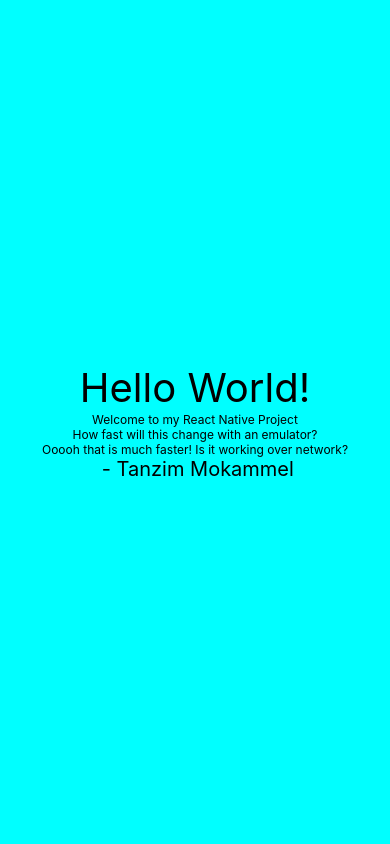
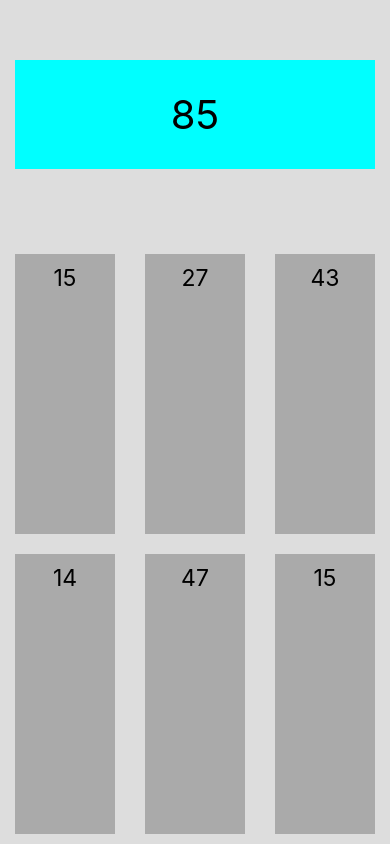
Before and after one commit to mtanzim/react-native-test, a React Native app: screen / in a window 390 px wide. Built offline with nearby package versions, Linux system fonts and the light colour scheme.

Commit message:
start working on generating random numbers

```diff
--- a/App.js
+++ b/App.js
@@ -4,7 +4,7 @@ import Game from './components/Game'
 export default class App extends React.Component {
   render() {
     return (
-      <Game/>
+      <Game numComponents={6} sumComponents={3}/>
     );
   }
 }
--- /dev/null
+++ b/components/EachCard.js
@@ -0,0 +1,31 @@
+import React from "react";
+import { StyleSheet, Text, View } from "react-native";
+import PropTypes from "prop-types";
+
+export default class EachCard extends React.Component {
+  static propTypes = {
+    id: PropTypes.number.isRequired,
+    val: PropTypes.number.isRequired,
+    // key: PropTypes.number.isRequired
+  };
+
+  render() {
+    return (
+      <Text style={styles.childTarget} id={this.props.id} key={this.props.index}>
+        {this.props.val}
+      </Text>
+    );
+  }
+}
+
+const styles = StyleSheet.create({
+  childTarget: {
+    width:100,
+    marginHorizontal: 15,
+    marginVertical: 10,
+    paddingVertical: 10,
+    fontSize: 23,
+    backgroundColor: "#aaa",
+    textAlign: "center"
+  }
+});
--- a/components/Game.js
+++ b/components/Game.js
@@ -1,17 +1,36 @@
-import React from 'react';
-import { StyleSheet, Text, View } from 'react-native';
+import React from "react";
+import { StyleSheet, Text, View } from "react-native";
+import PropTypes from "prop-types";
+
+import EachCard from './EachCard'
 
 export default class Game extends React.Component {
+  static propTypes = {
+    numComponents: PropTypes.number.isRequired,
+    sumComponents: PropTypes.number.isRequired
+  };
+
+  LOWER_BOUND = 10;
+  UPPPER_BOUND = 40;
+
+  numberArray = Array
+    .from({ length: this.props.numComponents })
+    .map( () => this.LOWER_BOUND + Math.floor(this.UPPPER_BOUND * Math.random()));
+
+  // TODO: shuffle random numbers
+  sum = this.numberArray
+    .slice(0,this.props.sumComponents)
+    .reduce((a, b) =>  a + b, 0);
+
   render() {
-    // console.warn('Hello');
-    // console.warn('ooh this is fun!');
     return (
       <View style={styles.container}>
-        <Text style={styles.text}>Hello World!</Text>
-        <Text style={styles.textSubtitle}>Welcome to my React Native Project</Text>
-        <Text style={styles.textSubtitle}>How fast will this change with an emulator?</Text>
-        <Text style={styles.textSubtitle}>Ooooh that is much faster! Is it working over network?</Text>
-        <Text style={styles.textAuthor}> - Tanzim Mokammel</Text>
+        <Text style={styles.sumTarget}>{this.sum}</Text>
+        <View style={styles.childContainer}>
+          {this.numberArray.map((a, i) => (
+            <EachCard val={a} id={i} key={i}/>
+          ))}
+        </View>
       </View>
     );
   }
@@ -20,19 +39,23 @@ export default class Game extends React.Component {
 const styles = StyleSheet.create({
   container: {
     flex: 1,
-    backgroundColor: 'cyan',
-    alignItems: 'center',
-    justifyContent: 'center',
+    backgroundColor: "#ddd",
+    paddingTop: 60,
+    // marginTop: 30
   },
-  text: {
+  sumTarget: {
+    marginHorizontal: 15,
+    paddingVertical: 30,
     fontSize: 40,
+    backgroundColor: "cyan",
+    textAlign: "center"
   },
-  textSubtitle: {
-    fontSize: 12,
-    // alignText: 'center'
+  childContainer: {
+    flex: 1,
+    flexWrap: 'wrap',
+    flexDirection: 'row',
+    justifyContent: 'space-around',
+    backgroundColor: "#ddd",
+    marginTop: 75
   },
-  textAuthor: {
-    fontSize: 20,
-  }
-
 });
--- a/package.json
+++ b/package.json
@@ -15,7 +15,8 @@
     "babel-eslint": "^10.0.1",
     "babel-preset-expo": "^5.0.0",
     "eslint": "^5.10.0",
-    "eslint-plugin-react": "^7.11.1"
+    "eslint-plugin-react": "^7.11.1",
+    "prettier": "1.15.3"
   },
   "private": true
 }
```
Also changed, not shown: 1 other file (tests, documents, lock files or other folders).
